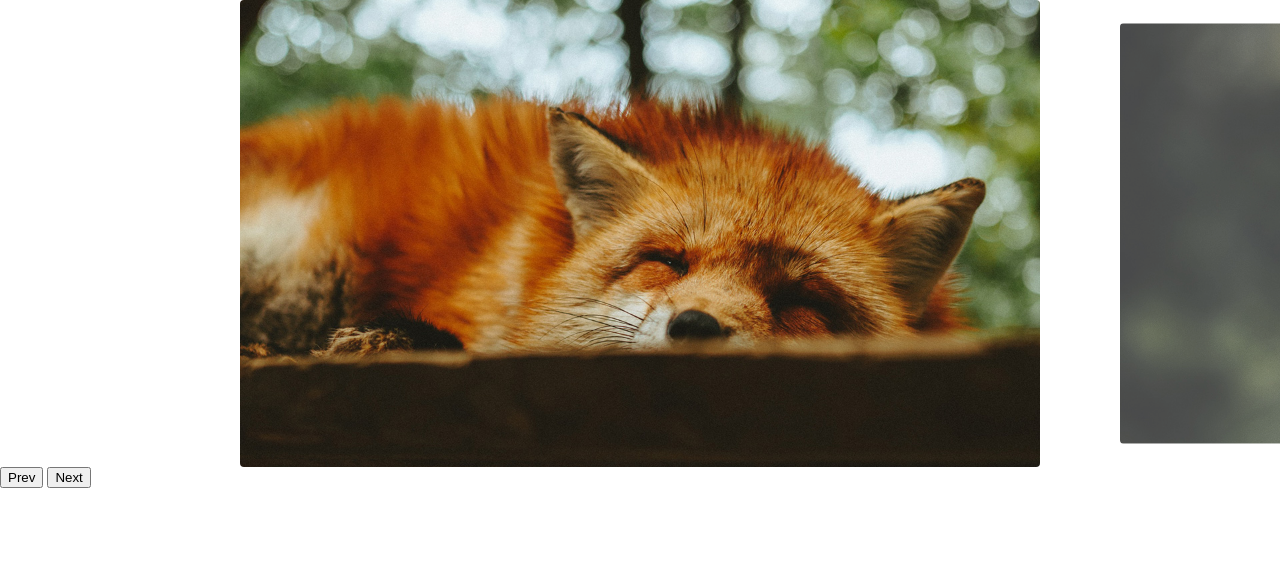
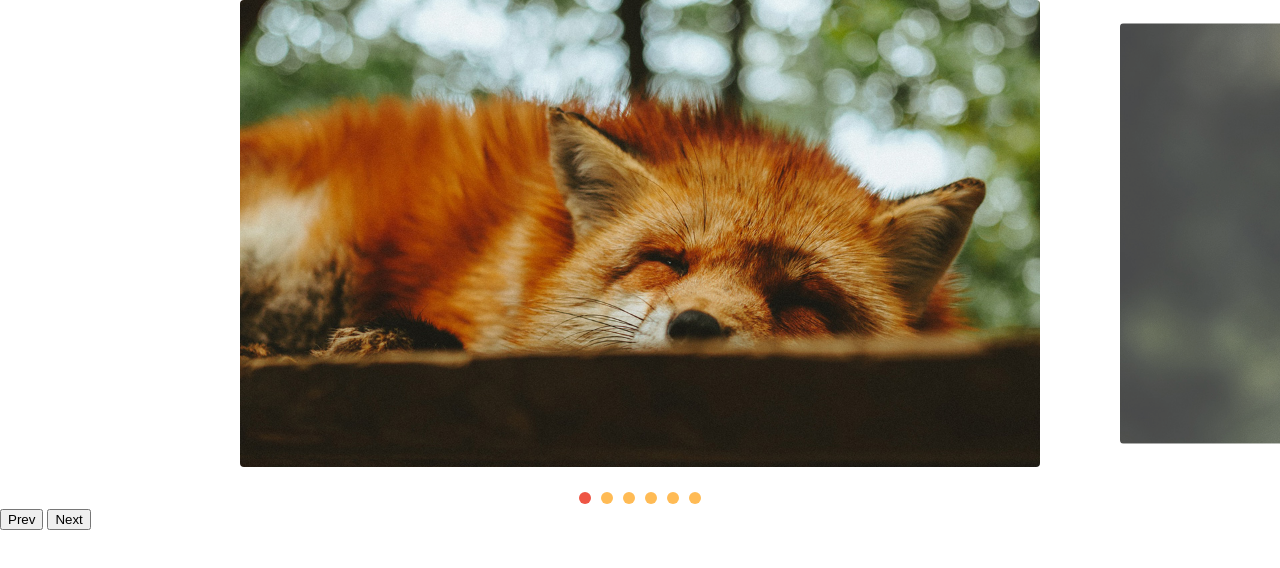
Before and after one commit to MartinsPereira/slides-Animais, a plain HTML site: page index.html in a window 1280 px wide. Drawn offline with Linux system fonts and the light colour scheme.

Commit message:
Paginacao

```diff
--- a/css/style.css
+++ b/css/style.css
@@ -41,3 +41,24 @@ img{
     opacity: 1;
     transform: scale(1);
 }
+
+[data-control="slide"]{
+    display: flex;
+    justify-content: center;
+    margin-top: 20px;
+}
+
+[data-control="slide"] li a{
+    display: block;
+    width: 12px;
+    height: 12px;
+    background: #FB5;
+    border-radius: 50%;
+    overflow: hidden;
+    text-indent: -999px;
+    margin: 5px;
+}
+
+[data-control="slide"] li.active a, [data-control="slide"] li a:hover{
+    background: #E54;
+}
--- a/js/script.js
+++ b/js/script.js
@@ -4,3 +4,4 @@ import {slideNav, Slide} from './slide.js'
 const slides = new slideNav('.slide','.slide-wrapper')
 slides.init();
 slides.addArrow('.prev','.next')
+slides.addControl()
--- a/js/slide.js
+++ b/js/slide.js
@@ -10,6 +10,7 @@ export class Slide {
             movement: 0
         }
         this.activeClass = 'active';
+        this.changeEvent = new Event('changeEvent')
     }
 
     transition(active){
@@ -100,6 +101,7 @@ export class Slide {
         this.slideIndexNav(index);
         this.dist.finalPosition = activeSlide.position;
         this.changeActiveClass();
+        this.wrapper.dispatchEvent(this.changeEvent)
     }
 
     changeActiveClass(){
@@ -156,6 +158,11 @@ export class Slide {
 }
 
 export class slideNav extends Slide {
+    constructor(slide, wrapper){
+        super(slide, wrapper)
+        this.bindControlEvents()
+    }
+
     addArrow(prev, next){
         this.prevElement = document.querySelector(prev)
         this.nextElement = document.querySelector(next)
@@ -166,4 +173,39 @@ export class slideNav extends Slide {
         this.prevElement.addEventListener('click', this.activePrevSlide)
         this.nextElement.addEventListener('click', this.activeNextSlide)
     }
+
+    createControl(){
+        const control = document.createElement('ul')
+        control.dataset.control = 'slide'
+        this.slideArray.forEach((item,index) => {
+            control.innerHTML += `<li><a href="#slide${index + 1}">${index + 1}</a></li>`
+        })
+        this.wrapper.appendChild(control)
+        return control
+    }
+
+    eventControl(item, index){
+        item.addEventListener('click', (event) => {
+            event.preventDefault()
+            this.changeSlide(index)
+        });
+        this.wrapper.addEventListener('changeEvent', this.activeControlItem)
+    }
+
+    activeControlItem(){
+        this.controlArray.forEach(item => item.classList.remove(this.activeClass))
+        this.controlArray[this.index.active].classList.add(this.activeClass)
+    }
+
+    addControl(customControl){
+        this.control = document.querySelector(customControl) || this.createControl()
+        this.controlArray = [...this.control.children]
+        this.activeControlItem()
+        this.controlArray.forEach(this.eventControl)
+    }
+
+    bindControlEvents(){
+        this.eventControl = this.eventControl.bind(this)
+        this.activeControlItem = this.activeControlItem.bind(this)
+    }
 }
```
